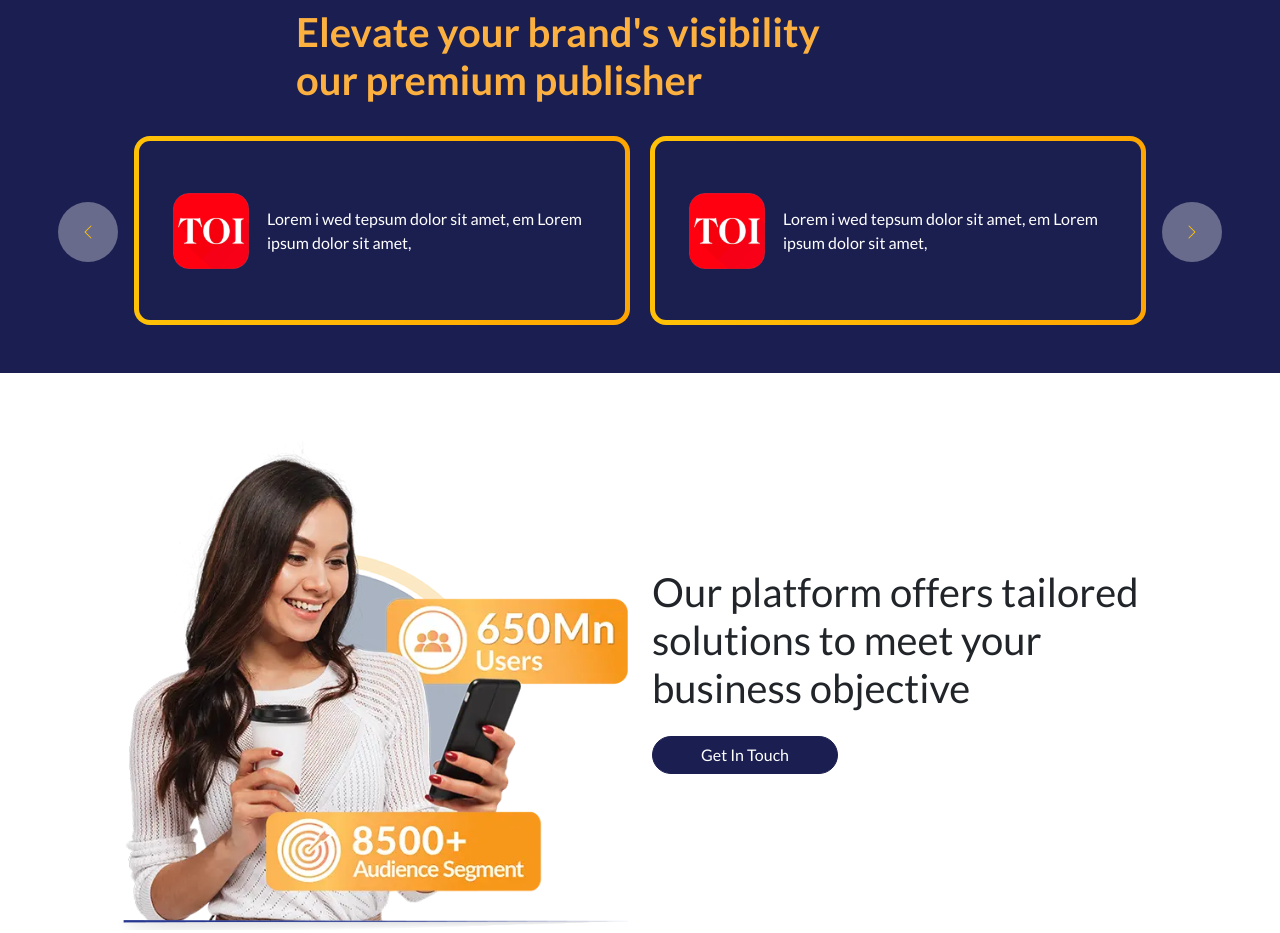
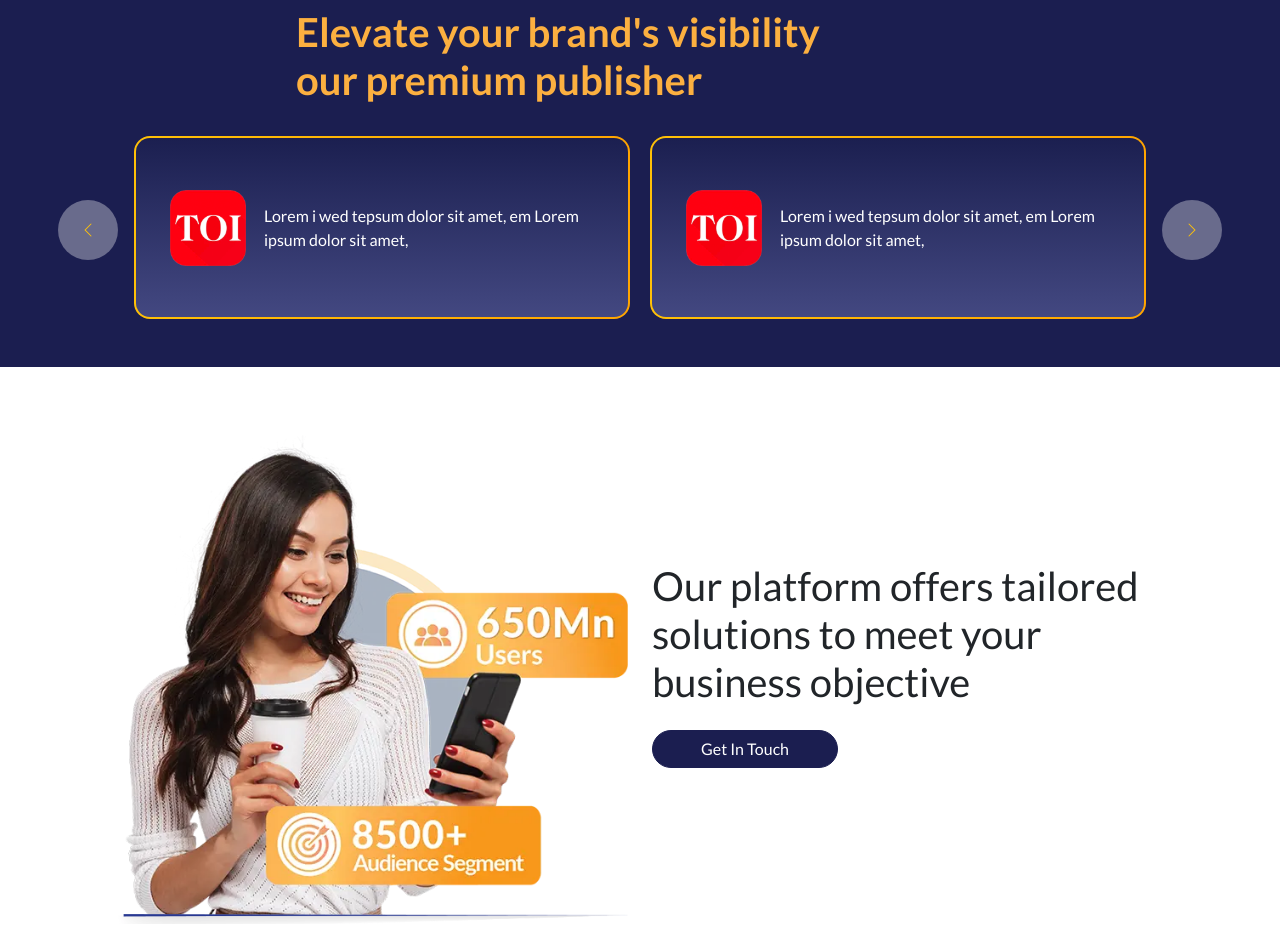
Before and after one commit to JavedKhanUI/times, a website: page src/index.html in a window 1280 px wide. Shown: the part 840-1773 px from the top of the page. Drawn offline with nearby package versions, Linux system fonts and the light colour scheme.

Commit message:
Border Fix

```diff
--- a/src/main.scss
+++ b/src/main.scss
@@ -80,32 +80,18 @@ header {
 }
 
 .brand-fill {
-
     display: flex;
     align-items: center;
     margin: auto;
+    padding:10% 2em;
+  }
 
-    position: relative;
-    padding:10% 2em;
-    box-sizing: border-box;
-
-    $border: 5px;
-    color: #FFF;
-    background: #1b1f50;
-    background-clip: padding-box; /* !importanté */
-    border: solid $border transparent; /* !importanté */
+  .brand-fill {
+    background: linear-gradient(#1b1f50, #434881) padding-box,linear-gradient(to right, #ffc107, orange) border-box;
     border-radius: 1em;
-
-    &:before {
-      content: '';
-      position: absolute;
-      top: 0; right: 0; bottom: 0; left: 0;
-      z-index: -1;
-      margin: -$border; /* !importanté */
-      border-radius: inherit; /* !importanté */
-      background: linear-gradient(to right, #ffc107, orange);
-    }
-  }
+    border: 2px solid transparent;
+    color: #fff;
+}
 
 .brand-list .tns-controls button[data-controls=next],
 .brand-list .tns-controls button[data-controls=prev] {
```
Also changed, not shown: src/main.css, 1 other file.
